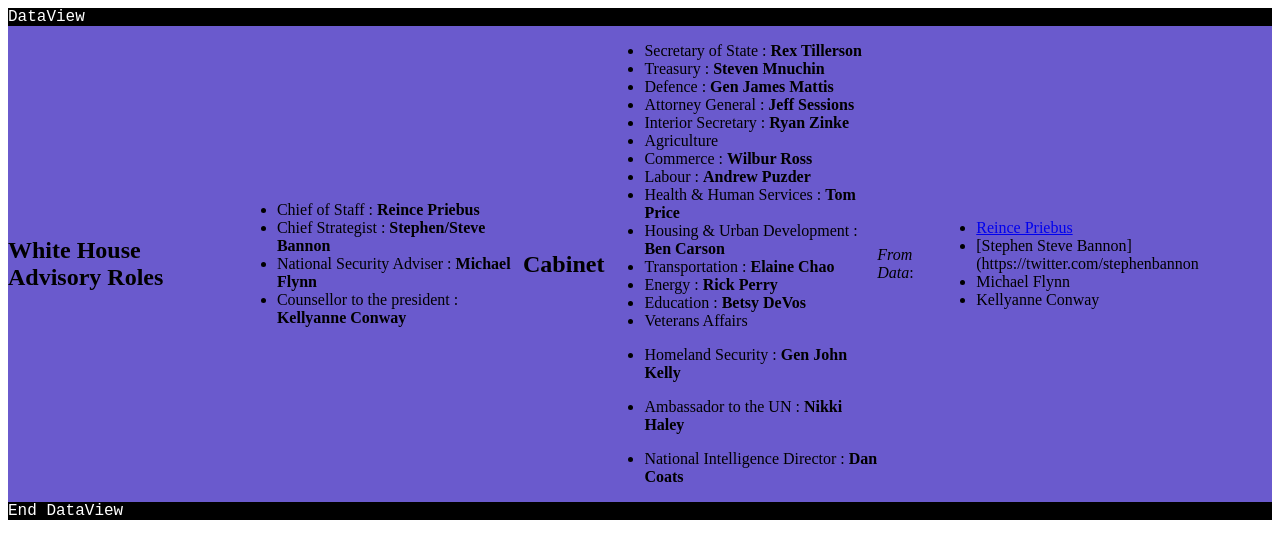
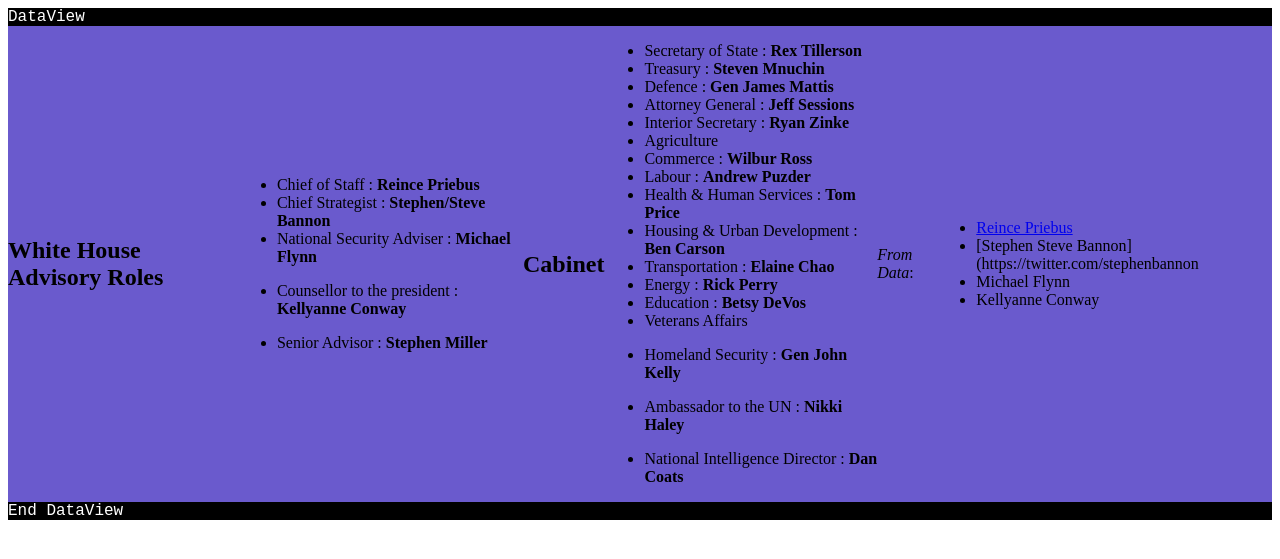
Before and after one commit to zwartpi/thetrumpstweet, a Jekyll site: the page built from entourage.md, in a window 1280 px wide. Shown: the top 559 px of the page. Built offline with Jekyll 4.4.1, drawn with Linux system fonts in a browser that asks for light colours; our own code applies the rules of GitHub Pages for plain Markdown files.

Commit message:
Update entourage.md

```diff
--- a/entourage.md
+++ b/entourage.md
@@ -8,6 +8,8 @@ layout: dataviewer
 - Chief Strategist : **Stephen/Steve Bannon**
 - National Security Adviser : **Michael Flynn**
 - Counsellor to the president : **Kellyanne Conway**
+
+- Senior Advisor : **Stephen Miller**
 
 ## Cabinet
 
```
